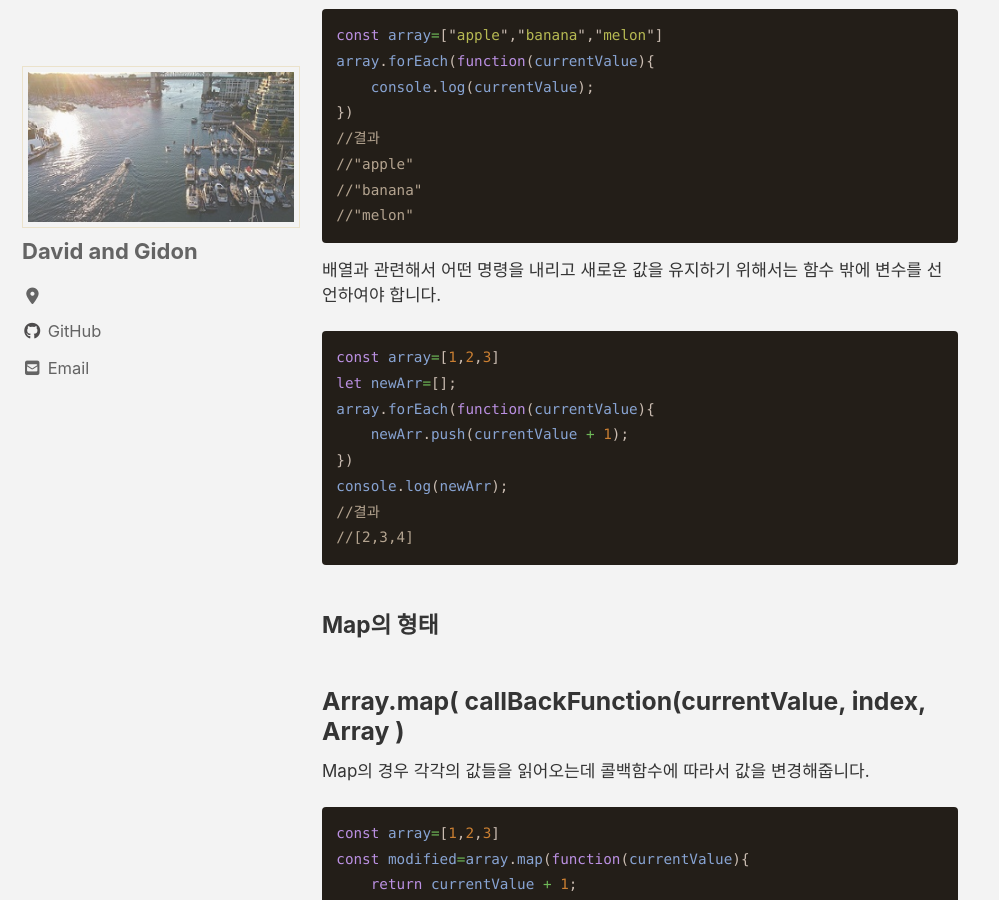
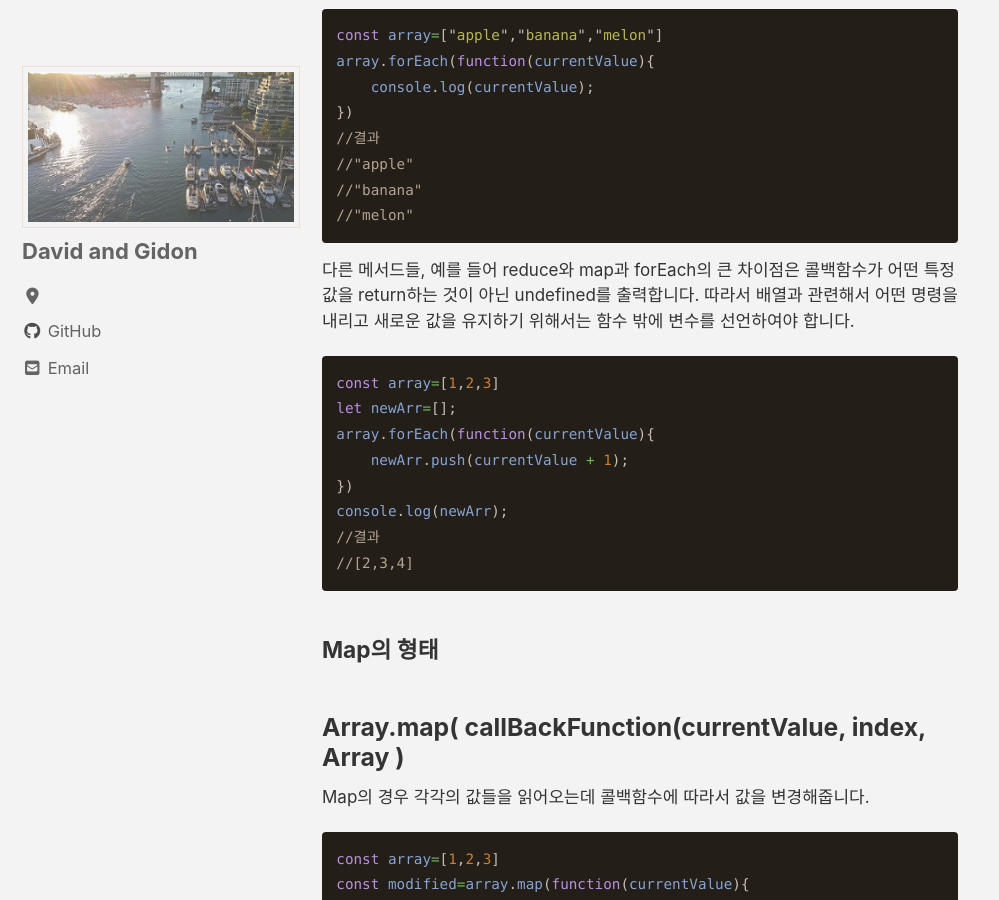
Before and after one commit to DOEHOONLEE/DGTechBlog, a Jekyll site: the page built from _posts/2021-02-28-forEach&map.md, in a window 1280 px wide and 900 px high, scrolled down 433 px. Shown: the whole window, without its empty margins (0-999 px from the left). Built offline with Jekyll 4.4.1, drawn with Linux system fonts in a browser that asks for light colours; cached includes are drawn as plain includes; nearby versions of some CDN libraries; comment, search, counter and statistics services are not loaded.

Commit message:
forEach와 map의 차이점 일부 수정

````diff
--- a/_posts/2021-02-28-forEach&map.md
+++ b/_posts/2021-02-28-forEach&map.md
@@ -24,7 +24,8 @@ array.forEach(function(currentValue){
 //"banana"
 //"melon"
 ```
-배열과 관련해서 어떤 명령을 내리고 새로운 값을 유지하기 위해서는 함수 밖에 변수를 선언하여야 합니다.
+다른 메서드들, 예를 들어 reduce와 map과 forEach의 큰 차이점은 콜백함수가 어떤 특정 값을 return하는 것이 아닌 undefined를 출력합니다.
+따라서 배열과 관련해서 어떤 명령을 내리고 새로운 값을 유지하기 위해서는 함수 밖에 변수를 선언하여야 합니다.
 ```js
 const array=[1,2,3]
 let newArr=[];
````
